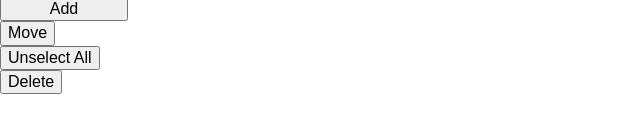
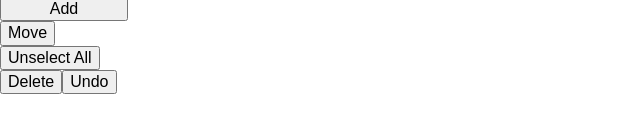
Before and after one commit to NormanHussey/div-paint, a React (Create React App) app: page / in a window 1280 px wide. Shown: the part 238-370 px from the top of the page, without its empty margins (0-640 px from the left). Built offline with nearby package versions, Linux system fonts and the light colour scheme.

Commit message:
simple undo/redo implemented

```diff
--- a/src/App.js
+++ b/src/App.js
@@ -19,8 +19,31 @@ class App extends Component {
       mouseCoords: {
         x: 0,
         y: 0
-      }
+      },
+      prevDivRefs: [],
+      prevDivDisplay: [],
+      prevSelected: []
     };
+  }
+
+  componentDidUpdate(prevProps, prevState) {
+    console.log(prevState.divRefs === this.state.divRefs);
+    if (prevState.divRefs !== this.state.divRefs) {
+      this.setState({
+        prevDivRefs: prevState.divRefs,
+        prevDivDisplay: prevState.divDisplay,
+        prevSelected: prevState.selected
+      });
+    }
+  }
+
+  undo = () => {
+    console.log('undo');
+    this.setState({
+      divRefs: this.state.prevDivRefs,
+      divDisplay: this.state.prevDivDisplay,
+      selected: this.state.prevSelected
+    });
   }
 
   addDiv = (style) => {
@@ -210,7 +233,7 @@ class App extends Component {
             }
           }
         } >
-        <Toolbar deleteDiv={this.deleteDiv} toggleMove={this.toggleMove} addDiv={this.addDiv} changeDivs={this.changeDivs} selected={this.state.selected.length > 0} unselectAll={this.unselectAll} />
+        <Toolbar undo={this.undo} deleteDiv={this.deleteDiv} toggleMove={this.toggleMove} addDiv={this.addDiv} changeDivs={this.changeDivs} selected={this.state.selected.length > 0} unselectAll={this.unselectAll} />
         {
           this.state.divDisplay.map((item, index) => {
             return(
--- a/src/Components/Toolbar.js
+++ b/src/Components/Toolbar.js
@@ -114,6 +114,7 @@ class Toolbar extends Component {
         <button className={moveClass} onClick={this.toggleMove}>Move</button>
         <button onClick={this.props.unselectAll}>Unselect All</button>
         <button onClick={this.props.deleteDiv}>Delete</button>
+        <button onClick={this.props.undo}>Undo</button>
       </div>
     );
   }
```
